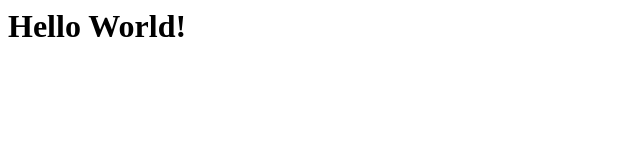
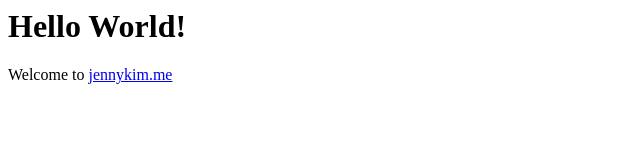
Before and after one commit to jenniverse/jenniverse.github.io-old, a plain HTML site: page index.html in a window 1280 px wide. Shown: the whole page, without its empty margins (0-640 px from the left). Drawn offline with Linux system fonts and the light colour scheme.

Commit message:
Update index.html

```diff
--- a/index.html
+++ b/index.html
@@ -1 +1,2 @@
 <h1>Hello World!</h1>
+<p>Welcome to <a href=".">jennykim.me</a></p>
```
